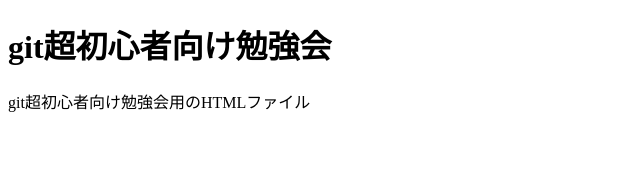
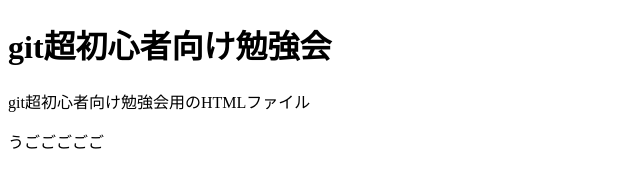
Before and after one commit to zenmaibane/gitTest, a plain HTML site: page index.html in a window 1280 px wide. Shown: the full height of the page, 0-640 px from the left. Drawn offline with Linux system fonts and the light colour scheme.

Commit message:
ugogogog

```diff
--- a/index.html
+++ b/index.html
@@ -7,5 +7,6 @@
 <body>
 	<h1>git超初心者向け勉強会</h1>
 	<p>git超初心者向け勉強会用のHTMLファイル</p>
+        <p>うごごごごご</p>
 </body>
 </html>
```
